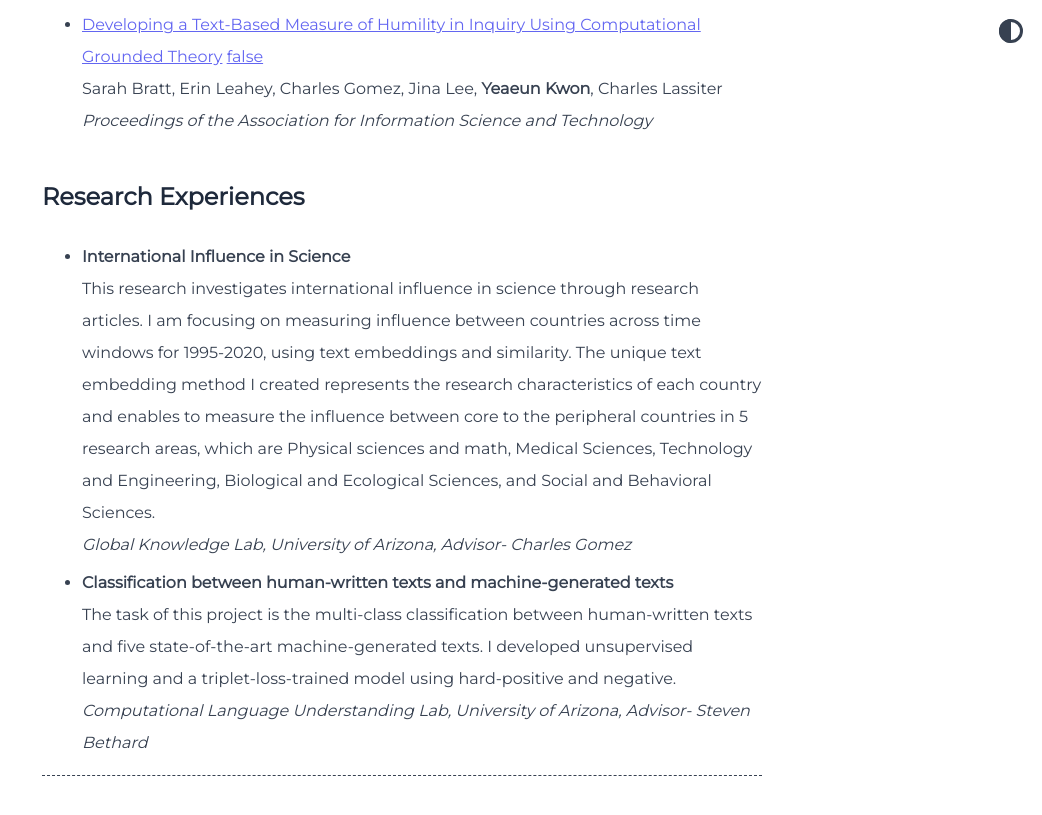
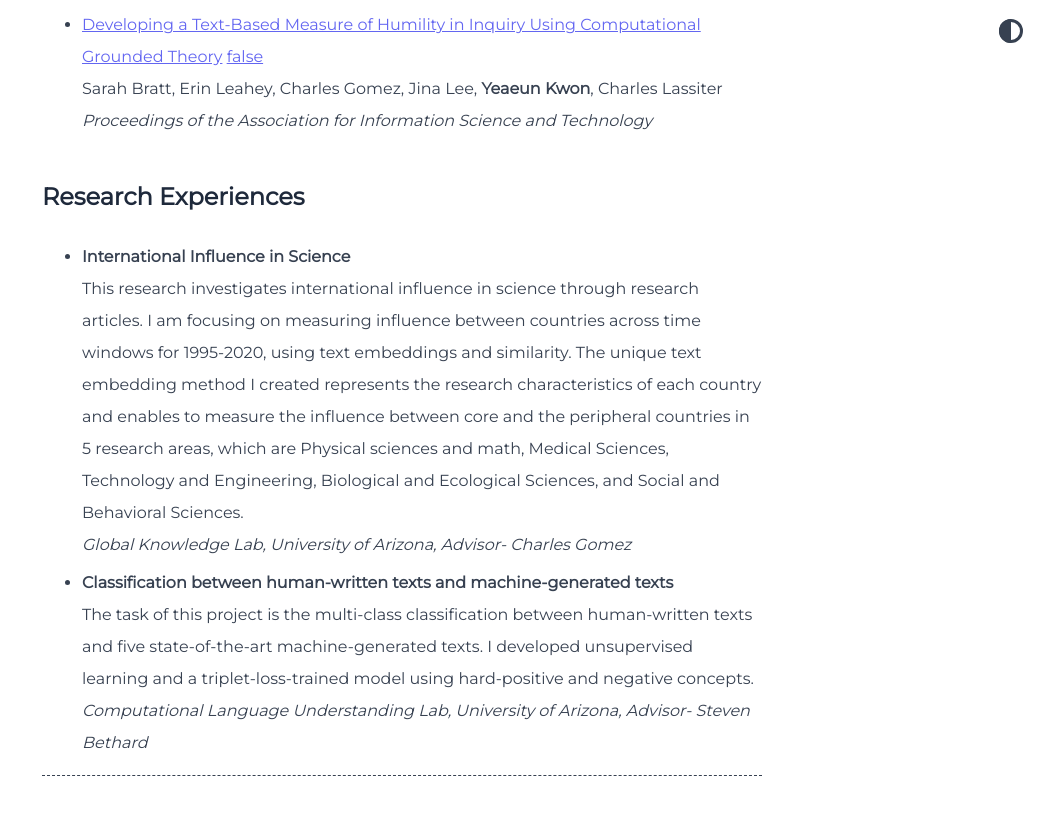
Before and after one commit to yeaeunkwon/yeaeunkwon.github.io, a Jekyll site: the page built from index.md, in a window 1280 px wide and 900 px high, scrolled down 1173 px. Shown: the top 815 px of the window, without its empty margins (238-1280 px from the left). Built offline with Jekyll 4.4.1, drawn with Linux system fonts in a browser that asks for light colours.

Commit message:
Update home.yml

```diff
--- a/_data/home.yml
+++ b/_data/home.yml
@@ -26,9 +26,9 @@ misc_entries:
 ongoing_projects:
   - title: <b>International Influence in Science</b>
     url: false
-    author: This research investigates international influence in science through research articles. I am focusing on measuring influence between countries across time windows for 1995-2020, using text embeddings and similarity. The unique text embedding method I created represents the research characteristics of each country and enables to measure the influence between core to the peripheral countries in 5 research areas, which are Physical sciences and math, Medical Sciences, Technology and Engineering, Biological and Ecological Sciences, and Social and Behavioral Sciences.
+    author: This research investigates international influence in science through research articles. I am focusing on measuring influence between countries across time windows for 1995-2020, using text embeddings and similarity. The unique text embedding method I created represents the research characteristics of each country and enables to measure the influence between core and the peripheral countries in 5 research areas, which are Physical sciences and math, Medical Sciences, Technology and Engineering, Biological and Ecological Sciences, and Social and Behavioral Sciences.
     publisher: <i>Global Knowledge Lab, University of Arizona, Advisor- Charles Gomez</i>
   - title: <b>Classification between human-written texts and machine-generated texts</b>
     url: false
-    author: The task of this project is the multi-class classification between human-written texts and five state-of-the-art machine-generated texts. I developed unsupervised learning and a triplet-loss-trained model using hard-positive and negative.
+    author: The task of this project is the multi-class classification between human-written texts and five state-of-the-art machine-generated texts. I developed unsupervised learning and a triplet-loss-trained model using hard-positive and negative concepts.
     publisher: <i>Computational Language Understanding Lab, University of Arizona, Advisor- Steven Bethard</i>
```
